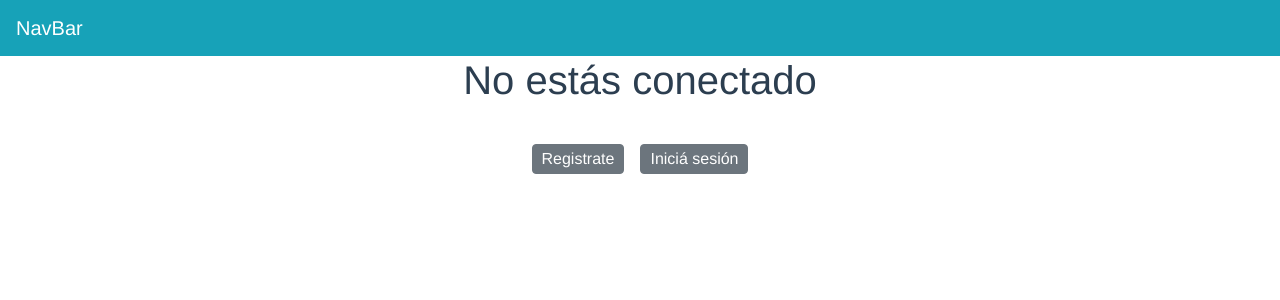
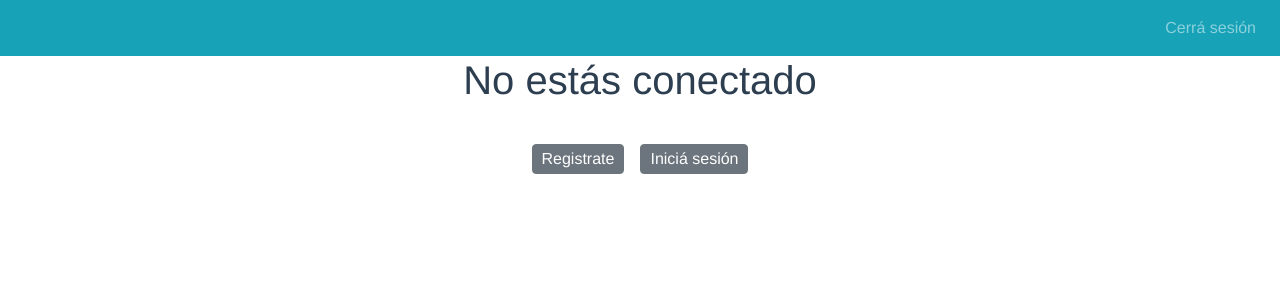
Before and after one commit to femellone/carrito, a Vue app: page /login in a window 1280 px wide. Shown: the top 300 px of the page. Built offline with nearby package versions, Linux system fonts and the light colour scheme; no server answers.

Commit message:
se agregó el botón de logout, ya es funcional

```diff
--- a/src/components/Navbar.vue
+++ b/src/components/Navbar.vue
@@ -1,25 +1,25 @@
 <template>
   <b-navbar toggleable="lg" type="dark" variant="info">
-    <b-navbar-brand href="#">NavBar</b-navbar-brand>
+    <b-navbar-brand href="#">{{brand}}</b-navbar-brand>
 
-    <b-navbar-toggle target="nav-collapse"></b-navbar-toggle>
+    <b-navbar-toggle v-if="$route.meta.auth" target="nav-collapse"></b-navbar-toggle>
 
     <b-collapse id="nav-collapse" is-nav>
 
       <!-- Right aligned nav items -->
       <b-navbar-nav class="ml-auto">
-        <b-nav-item v-if="user" @click="logout" href="#">Cerrá sesión</b-nav-item>
+        <b-nav-item @click="logout" href="#">Cerrá sesión</b-nav-item>
       </b-navbar-nav>
     </b-collapse>
   </b-navbar>
 </template>
 
 <script>
+import firebase from 'firebase'
 
-import { mapMutations, mapState } from 'vuex'
 
 export default {
-  props: ['userReal'],
+  props: ['brand'],
   data() {
     return {
       user: null
@@ -28,7 +28,13 @@ export default {
   computed: {
   },
   methods: {
-    ...mapMutations(['logout'])
+    logout: function () {
+      firebase.auth().signOut()
+      .then((user) => this.$router.replace('login'), (error) => console.error(error))
+      .catch((error) => {
+        console.log('No se pudo cambiar la ruta -> ' +error)
+      })
+    }
   },
 }
 </script>
--- a/src/views/Login.vue
+++ b/src/views/Login.vue
@@ -2,8 +2,8 @@
   <div>
     <h1>No estás conectado</h1>
     <br>
-    <b-button @click="register" class="m-2">Registrate</b-button>
-    <b-button @click="register" class="m-2">Iniciá sesión</b-button>
+    <b-button @click="login" class="m-2">Registrate</b-button>
+    <b-button @click="login" class="m-2">Iniciá sesión</b-button>
   </div>
 </template>
 
@@ -18,10 +18,10 @@ export default {
     }
   },
   methods: {
-    register: function () {
+    login: function () {
       var provider = new firebase.auth.GoogleAuthProvider();
       firebase.auth().useDeviceLanguage();
-      firebase.auth().signInWithPopup(provider)
+      firebase.auth().signInWithRedirect(provider)
       .then((user) => this.$router.replace('home'), (error) => console.error(error))
     },
   },
```
